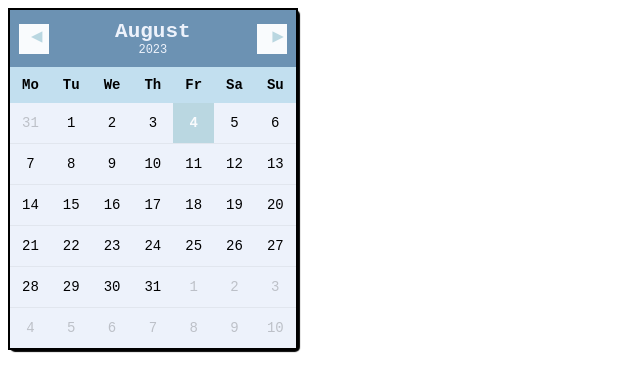
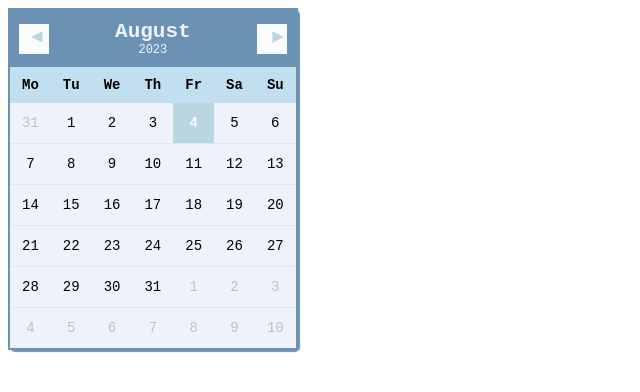
Before and after one commit to z-zxhra/Notionblue, a plain HTML site: page file.html in a window 1280 px wide. Shown: the whole page, without its empty margins (0-640 px from the left). Drawn offline with Linux system fonts and the light colour scheme.

Commit message:
Update file.html

```diff
--- a/file.html
+++ b/file.html
@@ -30,8 +30,8 @@ table {
     table-layout: fixed;
     position: absolute;
     background-color: #fff;
-    border: 2px solid #000000;
-    box-shadow: 2px 2px 1px 0px #000000;
+    border: 2px solid #6c92b3;
+    box-shadow: 2px 2px 1px 0px #6c92b3;
     border-radius: 5px;
 }
 
```
